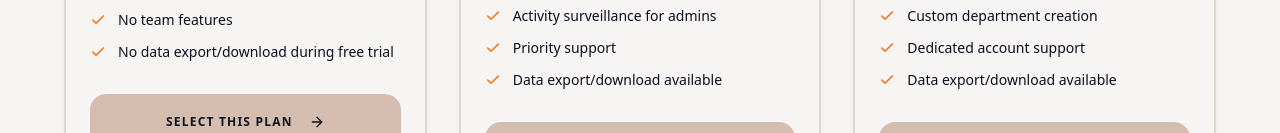
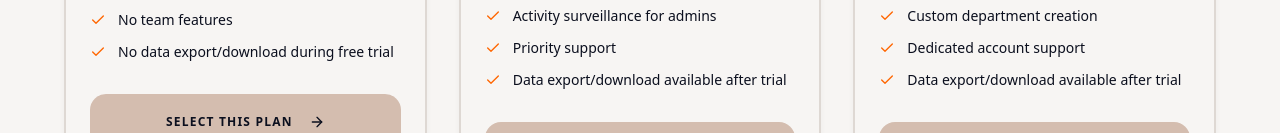
Before and after one commit to Sladz-gif/cynda, a React (Vite) app: page /billing/select-plan in a window 1280 px wide. Shown: the part 667-800 px from the top of the page. Built offline with nearby package versions, Linux system fonts and the light colour scheme; no server answers.

Commit message:
Update: clarify data export available after trial for all plans

```diff
--- a/src/pages/billing/SelectPlanPage.tsx
+++ b/src/pages/billing/SelectPlanPage.tsx
@@ -66,7 +66,7 @@ const plans: Plan[] = [
       "Per-person tool assignment",
       "Activity surveillance for admins",
       "Priority support",
-      "Data export/download available"
+      "Data export/download available after trial"
     ],
     icon: Users,
     color: "text-primary"
@@ -89,7 +89,7 @@ const plans: Plan[] = [
       "Hierarchical surveillance and activity logs",
       "Custom department creation",
       "Dedicated account support",
-      "Data export/download available"
+      "Data export/download available after trial"
     ],
     icon: Building2,
     color: "text-purple-600"
```
